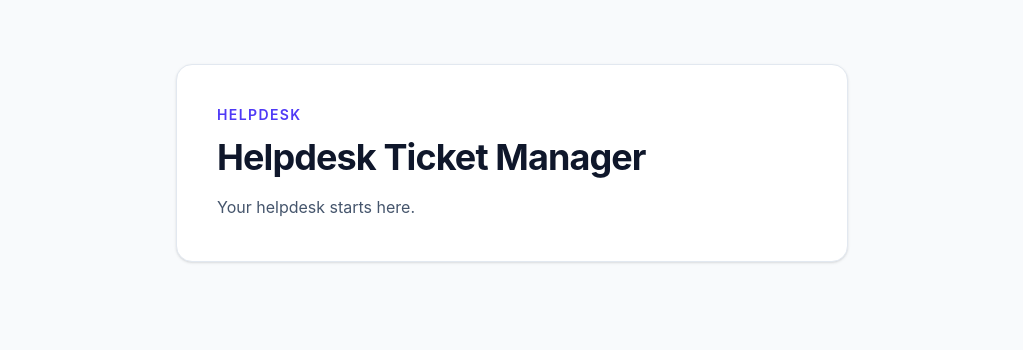
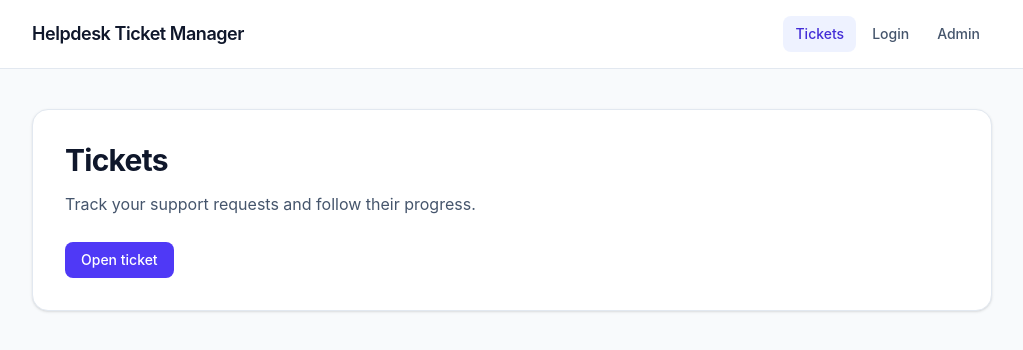
Before and after one commit to raju248/helpdesk-angular-training-app, an Angular app: page /tickets in a window 1280 px wide. Before the commit this address led to /. Shown: the top 350 px of the page, without its empty margins (128-1151 px from the left). Built offline with nearby package versions, Linux system fonts and the light colour scheme.

Commit message:
add helpdesk application shell and routes

```diff
--- a/src/app/app.component.html
+++ b/src/app/app.component.html
@@ -1,9 +1,43 @@
-<main class="min-h-screen bg-slate-50 px-6 py-16 text-slate-900 sm:px-8">
-  <section class="mx-auto max-w-2xl rounded-2xl border border-slate-200 bg-white p-8 shadow-sm sm:p-10">
-    <p class="text-sm font-semibold uppercase tracking-widest text-indigo-600">Helpdesk</p>
-    <h1 class="mt-3 text-3xl font-bold tracking-tight sm:text-4xl">{{ title }}</h1>
-    <p class="mt-4 text-base leading-7 text-slate-600">Your helpdesk starts here.</p>
-  </section>
-</main>
+<div class="min-h-screen bg-slate-50 text-slate-900">
+  <header class="border-b border-slate-200 bg-white">
+    <div class="mx-auto flex max-w-5xl flex-col gap-4 px-6 py-4 sm:flex-row sm:items-center sm:justify-between sm:px-8">
+      <a
+        routerLink="/tickets"
+        class="rounded text-lg font-semibold tracking-tight focus-visible:outline-2 focus-visible:outline-offset-4 focus-visible:outline-indigo-600"
+      >
+        {{ title }}
+      </a>
 
-<router-outlet />
+      <nav aria-label="Main navigation" class="flex flex-wrap gap-1 text-slate-600">
+        <a
+          routerLink="/tickets"
+          routerLinkActive="bg-indigo-50 text-indigo-700"
+          ariaCurrentWhenActive="page"
+          class="rounded-lg px-3 py-2 text-sm font-medium hover:bg-indigo-50 focus-visible:outline-2 focus-visible:outline-offset-2 focus-visible:outline-indigo-600"
+        >
+          Tickets
+        </a>
+        <a
+          routerLink="/login"
+          routerLinkActive="bg-indigo-50 text-indigo-700"
+          ariaCurrentWhenActive="page"
+          class="rounded-lg px-3 py-2 text-sm font-medium hover:bg-indigo-50 focus-visible:outline-2 focus-visible:outline-offset-2 focus-visible:outline-indigo-600"
+        >
+          Login
+        </a>
+        <a
+          routerLink="/admin"
+          routerLinkActive="bg-indigo-50 text-indigo-700"
+          ariaCurrentWhenActive="page"
+          class="rounded-lg px-3 py-2 text-sm font-medium hover:bg-indigo-50 focus-visible:outline-2 focus-visible:outline-offset-2 focus-visible:outline-indigo-600"
+        >
+          Admin
+        </a>
+      </nav>
+    </div>
+  </header>
+
+  <main class="mx-auto max-w-5xl px-6 py-10 sm:px-8">
+    <router-outlet />
+  </main>
+</div>
--- a/src/app/app.component.ts
+++ b/src/app/app.component.ts
@@ -1,9 +1,9 @@
 import { Component } from '@angular/core';
-import { RouterOutlet } from '@angular/router';
+import { RouterLink, RouterLinkActive, RouterOutlet } from '@angular/router';
 
 @Component({
   standalone: true,
-  imports: [RouterOutlet],
+  imports: [RouterLink, RouterLinkActive, RouterOutlet],
   selector: 'app-root',
   templateUrl: './app.component.html',
 })
--- a/src/app/app.routes.ts
+++ b/src/app/app.routes.ts
@@ -1,3 +1,32 @@
 import { Routes } from '@angular/router';
 
-export const routes: Routes = [];
+import { LoginComponent } from './features/auth/pages/login/login.component';
+import { TicketDetailComponent } from './features/tickets/pages/ticket-detail/ticket-detail.component';
+import { TicketListComponent } from './features/tickets/pages/ticket-list/ticket-list.component';
+
+export const routes: Routes = [
+  {
+    path: '',
+    pathMatch: 'full',
+    redirectTo: 'tickets',
+  },
+  {
+    path: 'login',
+    component: LoginComponent,
+    title: 'Login | Helpdesk Ticket Manager',
+  },
+  {
+    path: 'tickets',
+    component: TicketListComponent,
+    title: 'Tickets | Helpdesk Ticket Manager',
+  },
+  {
+    path: 'tickets/:id',
+    component: TicketDetailComponent,
+    title: 'Ticket details | Helpdesk Ticket Manager',
+  },
+  {
+    path: 'admin',
+    loadChildren: () => import('./features/admin/admin.routes').then((m) => m.adminRoutes),
+  },
+];
--- /dev/null
+++ b/src/app/features/admin/admin.routes.ts
@@ -0,0 +1,11 @@
+import { Routes } from '@angular/router';
+
+import { AdminComponent } from './pages/admin/admin.component';
+
+export const adminRoutes: Routes = [
+  {
+    path: '',
+    component: AdminComponent,
+    title: 'Admin | Helpdesk Ticket Manager',
+  },
+];
--- /dev/null
+++ b/src/app/features/admin/pages/admin/admin.component.html
@@ -0,0 +1,6 @@
+<section class="rounded-2xl border border-slate-200 bg-white p-6 shadow-sm sm:p-8">
+  <h1 class="text-3xl font-bold tracking-tight">Admin</h1>
+  <p class="mt-3 leading-7 text-slate-600">
+    Manage the categories used to organize support tickets.
+  </p>
+</section>
--- /dev/null
+++ b/src/app/features/auth/pages/login/login.component.html
@@ -0,0 +1,6 @@
+<section class="rounded-2xl border border-slate-200 bg-white p-6 shadow-sm sm:p-8">
+  <h1 class="text-3xl font-bold tracking-tight">Login</h1>
+  <p class="mt-3 leading-7 text-slate-600">
+    Sign in to raise support tickets or help customers resolve them.
+  </p>
+</section>
--- /dev/null
+++ b/src/app/features/tickets/pages/ticket-detail/ticket-detail.component.html
@@ -0,0 +1,12 @@
+<section class="rounded-2xl border border-slate-200 bg-white p-6 shadow-sm sm:p-8">
+  <h1 class="text-3xl font-bold tracking-tight">Ticket details</h1>
+  <p class="mt-3 leading-7 text-slate-600">
+    Review the support request, its progress, and the conversation.
+  </p>
+  <a
+    routerLink="/tickets"
+    class="mt-6 inline-flex rounded-lg border border-slate-300 px-4 py-2 text-sm font-medium text-slate-700 hover:bg-slate-50 focus-visible:outline-2 focus-visible:outline-offset-2 focus-visible:outline-indigo-600"
+  >
+    Back to tickets
+  </a>
+</section>
--- /dev/null
+++ b/src/app/features/tickets/pages/ticket-list/ticket-list.component.html
@@ -0,0 +1,13 @@
+<section class="rounded-2xl border border-slate-200 bg-white p-6 shadow-sm sm:p-8">
+  <h1 class="text-3xl font-bold tracking-tight">Tickets</h1>
+  <p class="mt-3 leading-7 text-slate-600">
+    Track your support requests and follow their progress.
+  </p>
+
+  <a
+    routerLink="/tickets/1"
+    class="mt-6 inline-flex rounded-lg bg-indigo-600 px-4 py-2 text-sm font-medium text-white hover:bg-indigo-700 focus-visible:outline-2 focus-visible:outline-offset-2 focus-visible:outline-indigo-600"
+  >
+    Open ticket
+  </a>
+</section>
```
Also changed, not shown: src/app/features/admin/pages/admin/admin.component.ts (added, +8 -0 lines), src/app/features/auth/pages/login/login.component.ts (added, +8 -0 lines), src/app/features/tickets/pages/ticket-detail/ticket-detail.component.ts (added, +10 -0 lines), src/app/features/tickets/pages/ticket-list/ticket-list.component.ts (added, +10 -0 lines), 2 other files (tests, documents, lock files or other folders).
